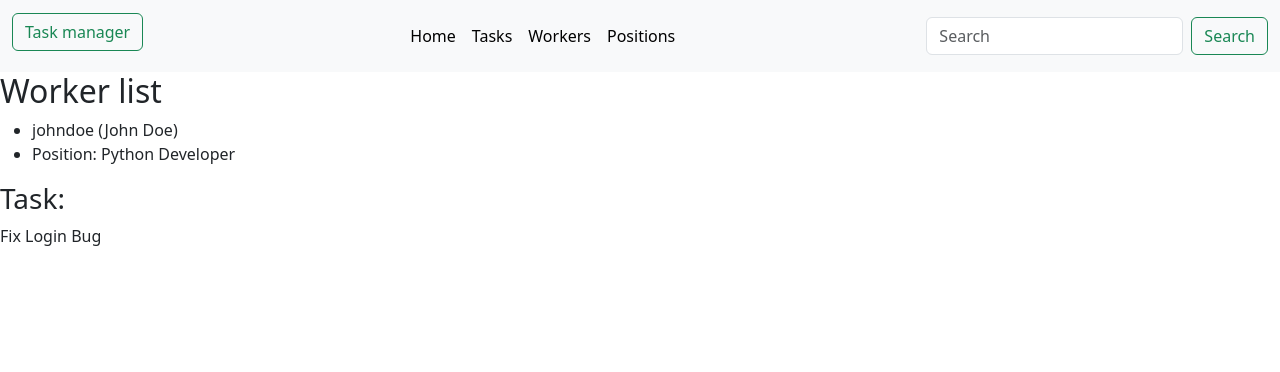
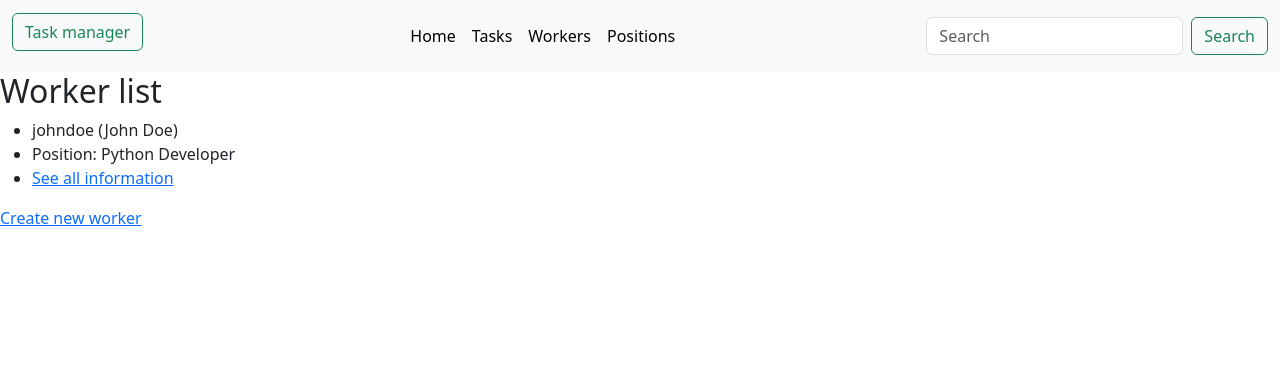
Before and after one commit to viloker/task_manager, a Django app: page /workers/ in a window 1280 px wide. Shown: the top 372 px of the page. Run offline with Django 5.2, Linux system fonts and the light colour scheme; a user stored in the database is signed in; data comes from the database, SQL or seed files in the repository.

Commit message:
Add links for create & to worker-detail in worker_list.html

```diff
--- a/templates/task/worker_list.html
+++ b/templates/task/worker_list.html
@@ -6,17 +6,15 @@
   <ul>
     <li>{{ worker.username }} ({{worker.first_name}} {{worker.last_name}})</li>
     <li>Position: {{worker.position}}</li>
+    <li>
+      <a href="{% url 'task:worker-detail' pk=worker.id %}">See all information</a>
+    </li>
   </ul>
-
-  <h3>Task:</h3>
-  {% for task in worker.tasks.all %}
-    <p>{{task.name}}</p>
-  {% empty %}
-    <p>{{worker.username}} don't have any activity tasks.</p>
-  {% endfor %}
 
 {% empty %}
 <h4>We don't have any workers.</h4>
 {% endfor %}
 
+<a href="{% url 'task:worker-create' %}">Create new worker</a>
+
 {% endblock %}
```
